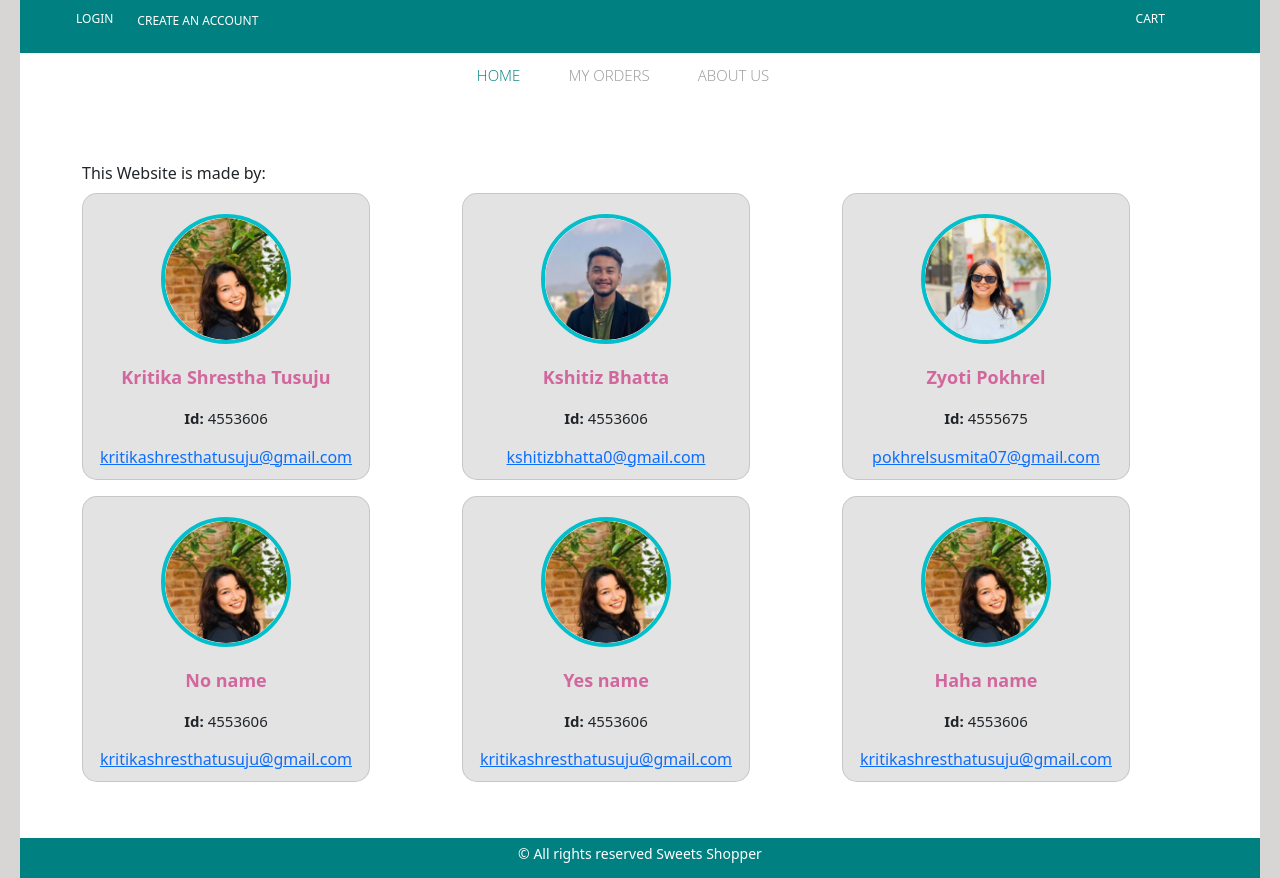
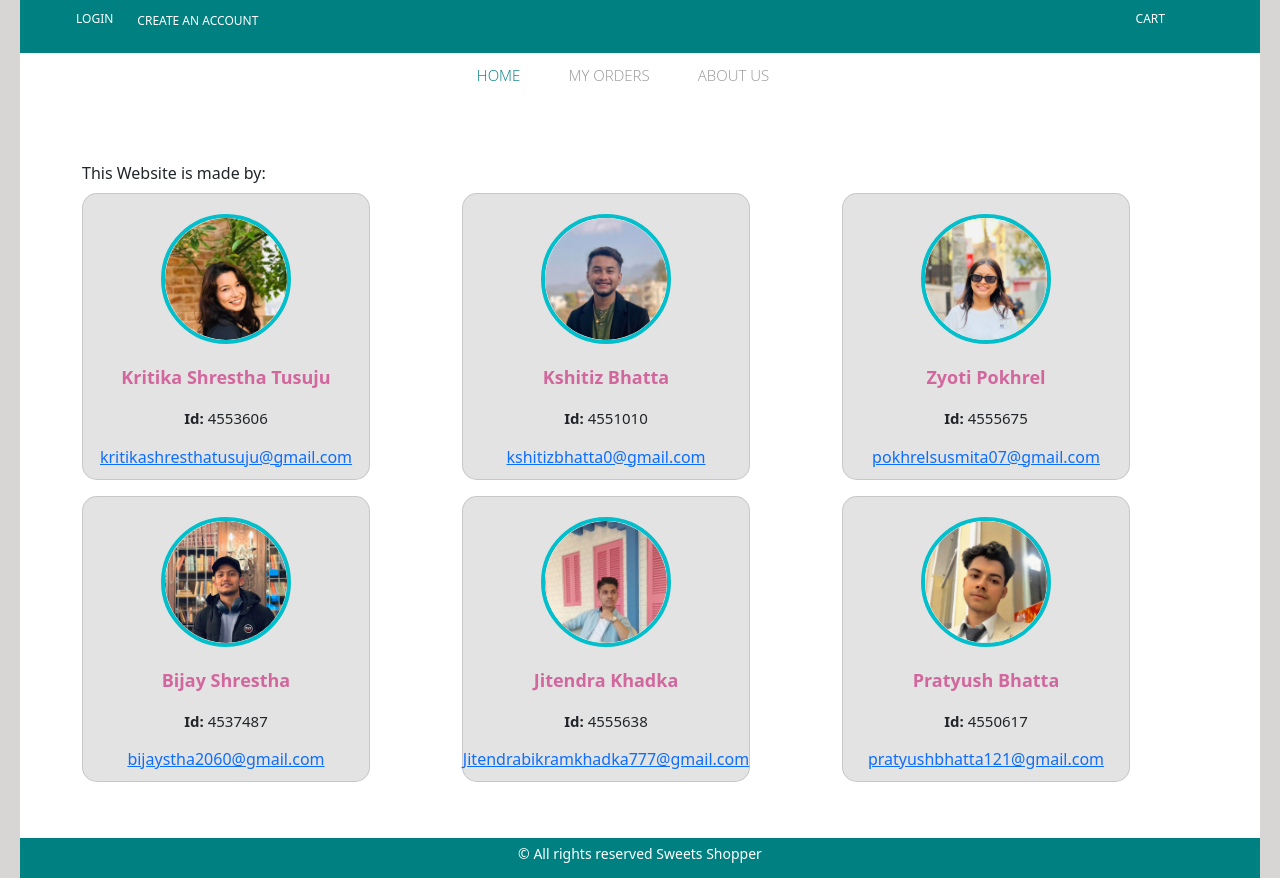
Before and after one commit to RamKoirala1123/finalprojectt, a Django app: page /about-us/ in a window 1280 px wide. Run offline with Django 4.2, Linux system fonts and the light colour scheme; some libraries are stand-ins or nearby versions.

Commit message:
Change About Us

```diff
--- a/app/templates/app/about_us.html
+++ b/app/templates/app/about_us.html
@@ -21,7 +21,7 @@
         <img class="card-img-top" src="{% static 'app/images/about/kshitiz.png' %}" alt="Card image cap">
         <div class="card-body">
           <p class="card-text name">Kshitiz Bhatta</p>
-          <p class="card-text id"> <span style="font-weight: bold; color: d2679d;">Id:</span> 4553606</p>
+          <p class="card-text id"> <span style="font-weight: bold; color: d2679d;">Id:</span> 4551010</p>
           <a href="mailto:kshitizbhatta0@gmail.com" class="card-text email">kshitizbhatta0@gmail.com</a>
         </div>
       </div>
@@ -39,32 +39,32 @@
     </div>
     <div class="col-4 mt-2 mb-2">
       <div class="card about-card" style="width: 18rem;">
-        <img class="card-img-top" src="{% static 'app/images/about/kritika.png' %}" alt="Card image cap">
+        <img class="card-img-top" src="{% static 'app/images/about/bijay.png' %}" alt="Card image cap">
         <div class="card-body">
-          <p class="card-text name">No name</p>
-          <p class="card-text id"> <span style="font-weight: bold; color: d2679d;">Id:</span> 4553606</p>
-          <a href="mailto:pokhrelsusmita07@gmail.com" class="card-text email">kritikashresthatusuju@gmail.com</a>
+          <p class="card-text name">Bijay Shrestha</p>
+          <p class="card-text id"> <span style="font-weight: bold; color: d2679d;">Id:</span> 4537487</p>
+          <a href="mailto:bijaystha2060@gmail.com " class="card-text email">bijaystha2060@gmail.com </a>
         </div>
       </div>
     </div>
 
     <div class="col-4 mt-2 mb-2">
       <div class="card about-card" style="width: 18rem;">
-        <img class="card-img-top" src="{% static 'app/images/about/kritika.png' %}" alt="Card image cap">
+        <img class="card-img-top" src="{% static 'app/images/about/jitendra.png' %}" alt="Card image cap">
         <div class="card-body">
-          <p class="card-text name">Yes name</p>
-          <p class="card-text id"> <span style="font-weight: bold; color: d2679d;">Id:</span> 4553606</p>
-          <a href="mailto:pokhrelsusmita07@gmail.com" class="card-text email">kritikashresthatusuju@gmail.com</a>
+          <p class="card-text name">Jitendra Khadka</p>
+          <p class="card-text id"> <span style="font-weight: bold; color: d2679d;">Id:</span> 4555638</p>
+          <a href="mailto:Jitendrabikramkhadka777@gmail.com" class="card-text email">Jitendrabikramkhadka777@gmail.com</a>
         </div>
       </div>
     </div>
     <div class="col-4 mt-2 mb-2">
       <div class="card about-card" style="width: 18rem;">
-        <img class="card-img-top" src="{% static 'app/images/about/kritika.png' %}" alt="Card image cap">
+        <img class="card-img-top" src="{% static 'app/images/about/pratyush.png' %}" alt="Card image cap">
         <div class="card-body">
-          <p class="card-text name">Haha name</p>
-          <p class="card-text id"> <span style="font-weight: bold; color: d2679d;">Id:</span> 4553606</p>
-          <a href="mailto:pokhrelsusmita07@gmail.com" class="card-text email">kritikashresthatusuju@gmail.com</a>
+          <p class="card-text name">Pratyush Bhatta</p>
+          <p class="card-text id"> <span style="font-weight: bold; color: d2679d;">Id:</span> 4550617</p>
+          <a href="mailto:pratyushbhatta121@gmail.com" class="card-text email">pratyushbhatta121@gmail.com</a>
         </div>
       </div>
     </div>
```
Also changed, not shown: app/static/app/images/about/bijay.png (added), app/static/app/images/about/jitendra.png (added), app/static/app/images/about/pratyush.png (added).
